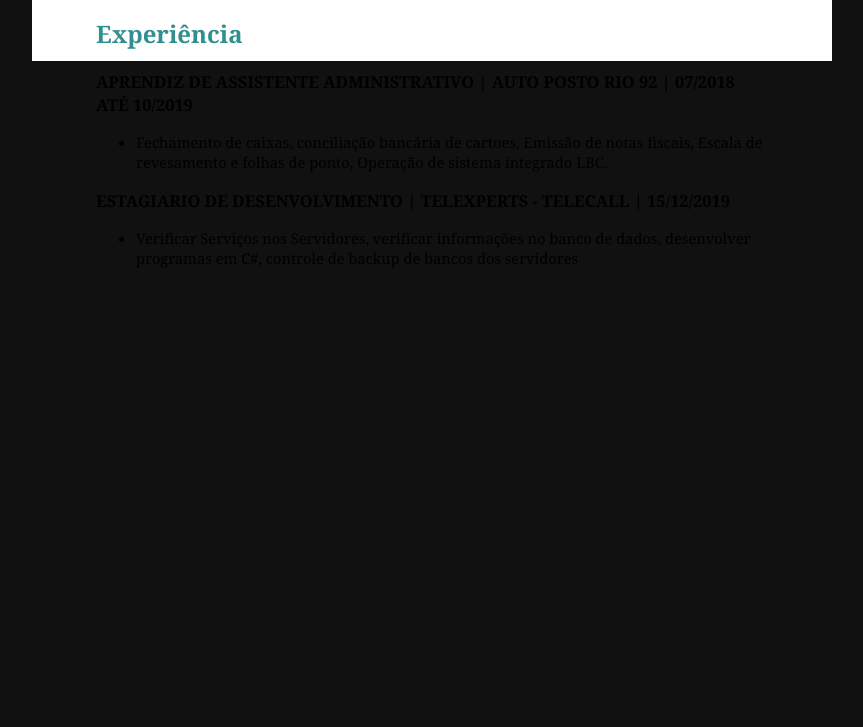
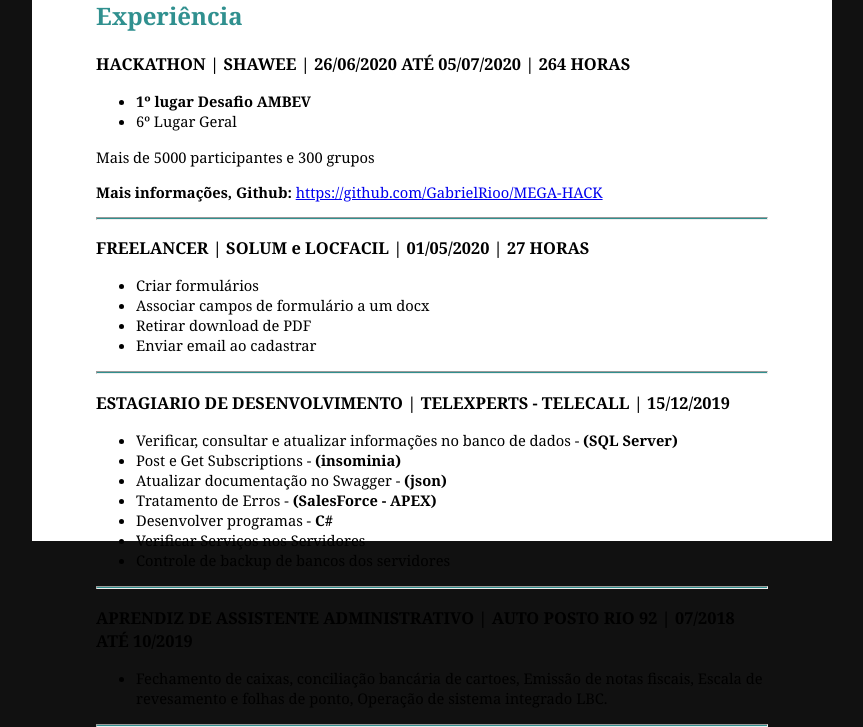
Before and after one commit to GabrielRioo/Curriculo, a plain HTML site: page index.html in a window 1280 px wide. Shown: the part 1222-1949 px from the top of the page, without its empty margins (208-1071 px from the left). Before the commit the page ends 1490 px from the top, so only its background shows below. Drawn offline with Linux system fonts and the light colour scheme.

Commit message:
Add more informations

```diff
--- a/css/estilo.css
+++ b/css/estilo.css
@@ -11,7 +11,7 @@ div#Back {
 	padding-top: 5px;
 	padding-bottom: 150px;
 	width: 50em;
-	height: 70em;
+	height: 100em;
 }
 
 body h1 {
@@ -28,7 +28,7 @@ body h2 {
 }
 
 body header p {
-	font-align: center;
+	text-align: center;
 }
 
 body p, li {
--- a/index.html
+++ b/index.html
@@ -1,22 +1,25 @@
 <!DOCTYPE html>
 <html lang="pt-br">
+
 <head>
-	<meta charset="utf-8"/>
+	<meta charset="utf-8" />
 	<link rel="stylesheet" type="text/css" href="css/estilo.css">
 	<title> Modelo Curriculo - Gabriel</title>
 </head>
+
 <body>
 	<div id="Back">
 		<div id="Centralizar">
 			<header>
 				<h1>Gabriel de Paiva Rio Beltrão de Souza </h1>
 				<hr id="Linha">
-				<p>Endereço*****</p>
-				<p>Email*****</p>
-				<p>GitHub: GabrielRioo</p>
+				<p>"Endereço"</p>
+				<p>"Email"</p>
+				<p>GitHub: <a href="https://github.com/GabrielRioo">GabrielRioo</a></p>
 			</header>
 			<h2>Objetivo</h2>
-			<p>Atuar na área de desenvolvimento, tanto para front-end quanto back-end. Desenvolvendo software, interfaces, entre outras.</p>
+			<p>Atuar na área de desenvolvimento, tanto para front-end quanto back-end. Desenvolvendo software,
+				interfaces, entre outras.</p>
 
 			<h2>Habilidades e Conhecimentos</h2>
 			<ul>
@@ -31,15 +34,15 @@
 				<li><b>JavaScript </b>- (básico-intermediário)</li>
 				<li><b>SQL </b>- (intermediário)</li>
 				<li><b>React </b>- (básico)</li>
-				<li><b>Photoshop </b>- (avançado)</li>
+
 				<li><b>GIT </b>- (intermediário)</li>
-				<span>Conhecimento em: </span>
 				<ul>
 					<li><em>GitHub</em></li>
 					<li>GitKraken</li>
 					<li>Git Desktop</li>
 					<li>GitLab</li>
 				</ul>
+				<li><b>Photoshop </b>- (avançado)</li>
 			</ul>
 
 			<h2>Educação</h2>
@@ -67,22 +70,47 @@
 			</ul>
 
 			<h2>Experiência</h2>
+
+			<p class="EducacaoNomes">HACKATHON | SHAWEE | 26/06/2020 ATÉ 05/07/2020 | 264 HORAS</p>
+			<ul>
+				<li><strong>1º lugar Desafio AMBEV</strong></li>
+				<li>6º Lugar Geral</li>
+			</ul>
+			<p>Mais de 5000 participantes e 300 grupos</p>
+			<p><strong>Mais informações, Github:</strong> <a
+					href="https://github.com/GabrielRioo/MEGA-HACK">https://github.com/GabrielRioo/MEGA-HACK</a> </p>
+			<hr>
+			<p class="EducacaoNomes">FREELANCER | SOLUM e LOCFACIL | 01/05/2020 | 27 HORAS</p>
+			<ul>
+				<li>Criar formulários</li>
+				<li>Associar campos de formulário a um docx</li>
+				<li>Retirar download de PDF</li>
+				<li>Enviar email ao cadastrar</li>
+			</ul>
+			<hr>
+			<p class="EducacaoNomes">ESTAGIARIO DE DESENVOLVIMENTO | TELEXPERTS - TELECALL | 15/12/2019</p>
+			<ul>
+				<li>Verificar, consultar e atualizar informações no banco de dados - <strong>(SQL Server)</strong></li>
+				<li>Post e Get Subscriptions - <strong>(insominia)</strong></li>
+				<li>Atualizar documentação no Swagger - <strong>(json)</strong></li>
+				<li>Tratamento de Erros - <strong>(SalesForce - APEX)</strong></li>
+				<li>Desenvolver programas - <strong>C#</strong></li>
+				<li>Verificar Serviços nos Servidores</li>
+				<li>Controle de backup de bancos dos servidores</li>
+			</ul>
+			<hr>
 			<p class="EducacaoNomes">APRENDIZ DE ASSISTENTE ADMINISTRATIVO | AUTO POSTO RIO 92 | 07/2018 ATÉ 10/2019</p>
 			<ul>
-				<li>Fechamento de caixas, conciliação bancária de cartoes, Emissão de notas fiscais, Escala de revesamento e folhas de ponto, Operação de sistema integrado LBC.</li>
+				<li>Fechamento de caixas, conciliação bancária de cartoes, Emissão de notas fiscais, Escala de
+					revesamento e folhas de ponto, Operação de sistema integrado LBC.</li>
 			</ul>
+			<hr>
 
-			<p class="EducacaoNomes">ESTAGIARIO DE DESENVOLVIMENTO | TELEXPERTS - TELECALL | 15/12/2019</p>
-			<ul>
-				<li>Verificar Serviços nos Servidores, verificar informações no banco de dados, desenvolver programas em C#, controle de backup de bancos dos servidores</li>
-			</ul>
 
-			<!-- <p class="EducacaoNomes">FREELANCER | SOLUM | 01/05/2020</p>
-			<ul>
-				<li>Por um PDF via IFrame sem forma de download(HTML), Enviar email sempre que um cadastro for realizado(PYTHON), Criar um cadastro para investidores</li>
-			</ul> -->
+
 		</div>
 
 	</div>
 </body>
+
 </html>
```
